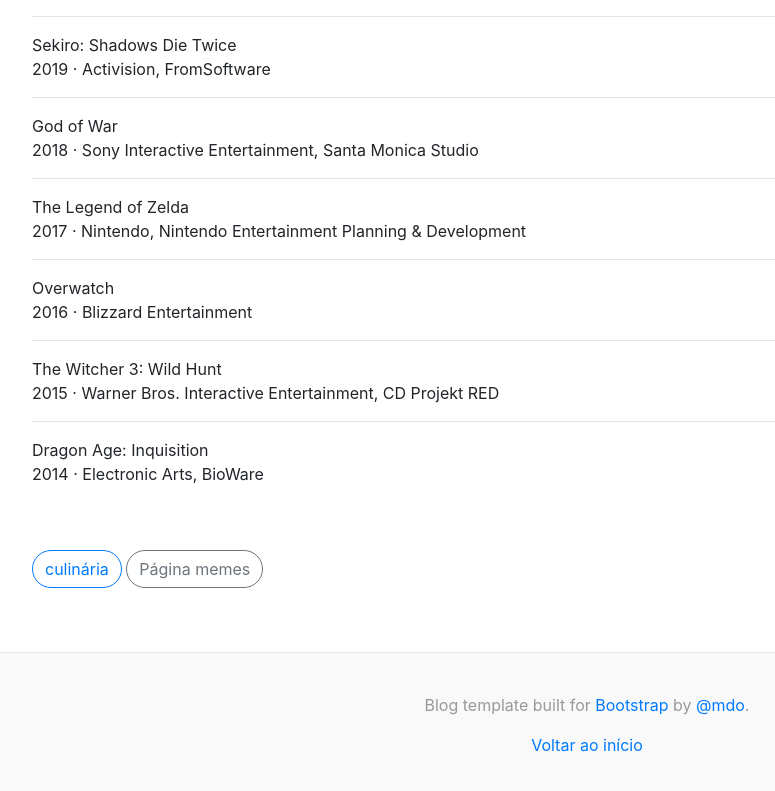
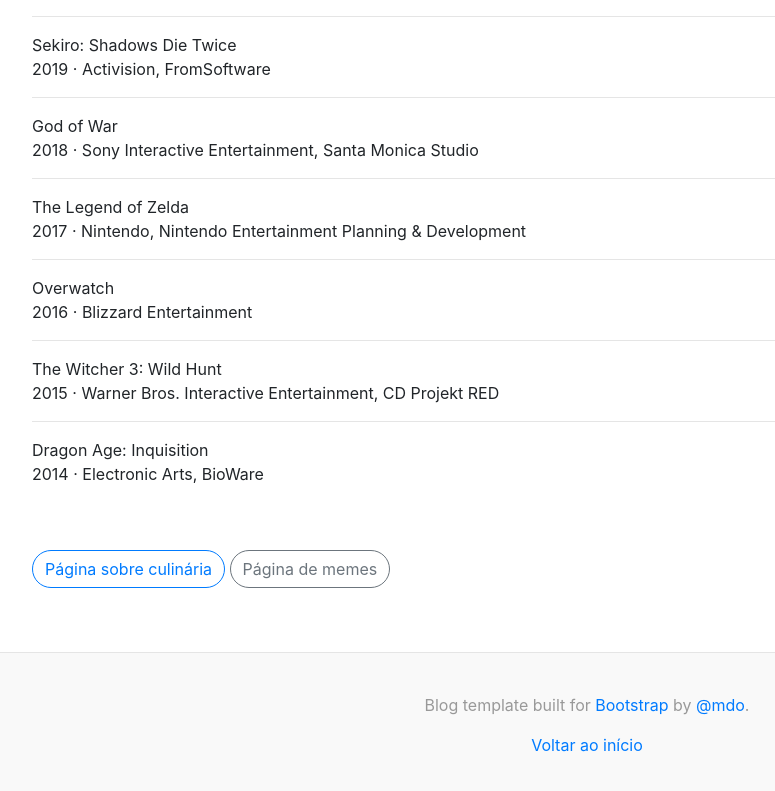
Before and after one commit to KINDERzin/kinderzin.gihub.io, a plain HTML site: page index.html in a window 1280 px wide. Shown: the part 1692-2483 px from the top of the page, without its empty margins (53-828 px from the left). Drawn offline with nearby package versions, Linux system fonts and the light colour scheme.

Commit message:
Add files via upload

```diff
--- a/index.html
+++ b/index.html
@@ -171,8 +171,8 @@
 
 
       <nav class="blog-pagination">
-        <a class="btn btn-outline-primary" href="carousel/index.html" target="_blank">culinária</a>
-        <a class="btn btn-outline-secondary" href="#" target="_blank">Página memes</a>
+        <a class="btn btn-outline-primary" href="carousel/index.html" target="_blank">Página sobre culinária</a>
+        <a class="btn btn-outline-secondary" href="#" target="_blank">Página de memes</a>
       </nav>
 
     </div><!-- /.blog-main -->
```
